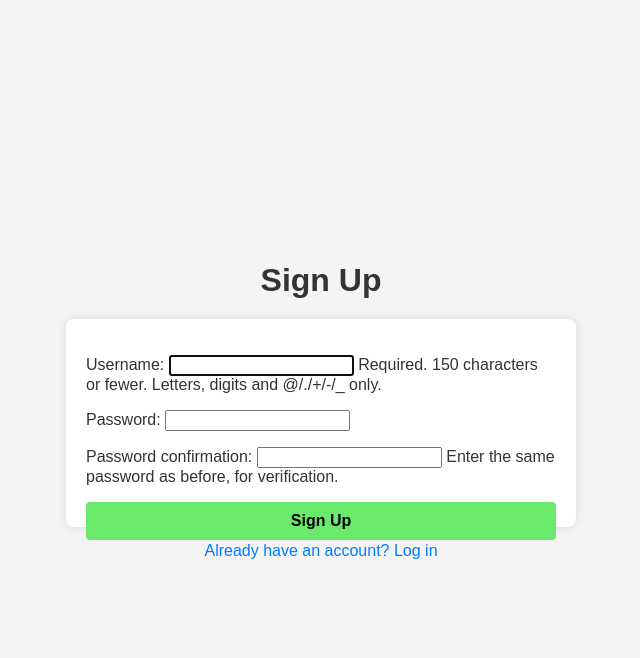
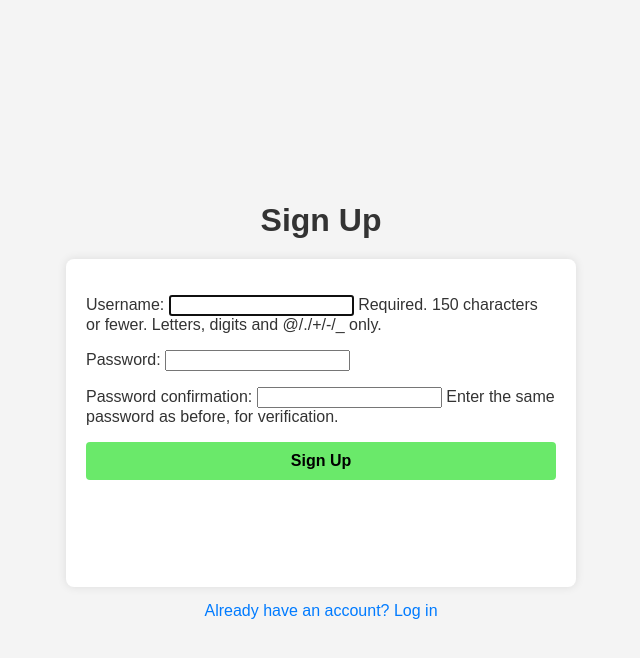
Before and after one commit to ayush20222/ResumeBuilder, a Django app: page /signup/signup/ in a window 1280 px wide. Shown: the top 658 px of the page, without its empty margins (319-959 px from the left). Run offline with Django 3.2, Linux system fonts and the light colour scheme.

Commit message:
Update signup.html

```diff
--- a/home/templates/signup.html
+++ b/home/templates/signup.html
@@ -28,7 +28,7 @@
     form {
         max-width: 470px;
         margin: 0 auto;
-        height: 21vh;
+        height: 36vh;
         padding: 20px;
         background: #fff;
         border-radius: 8px;
```
